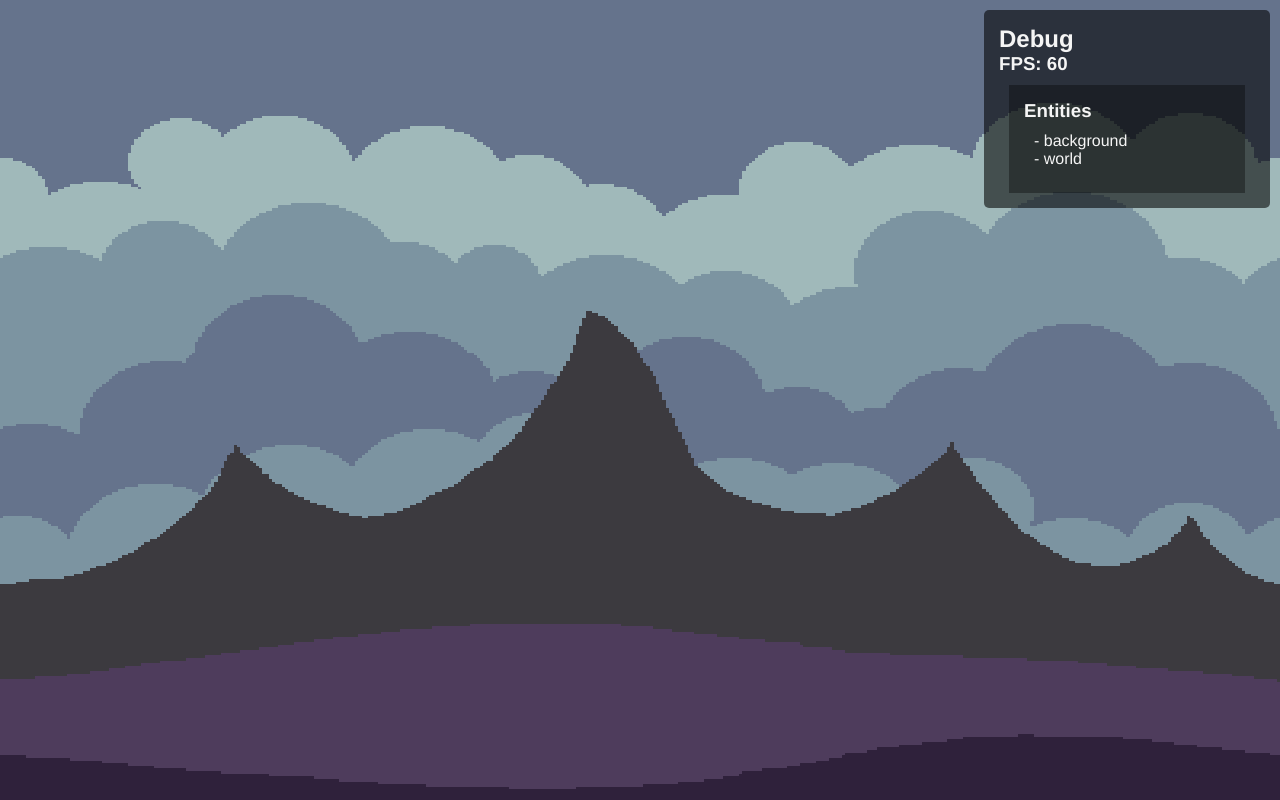
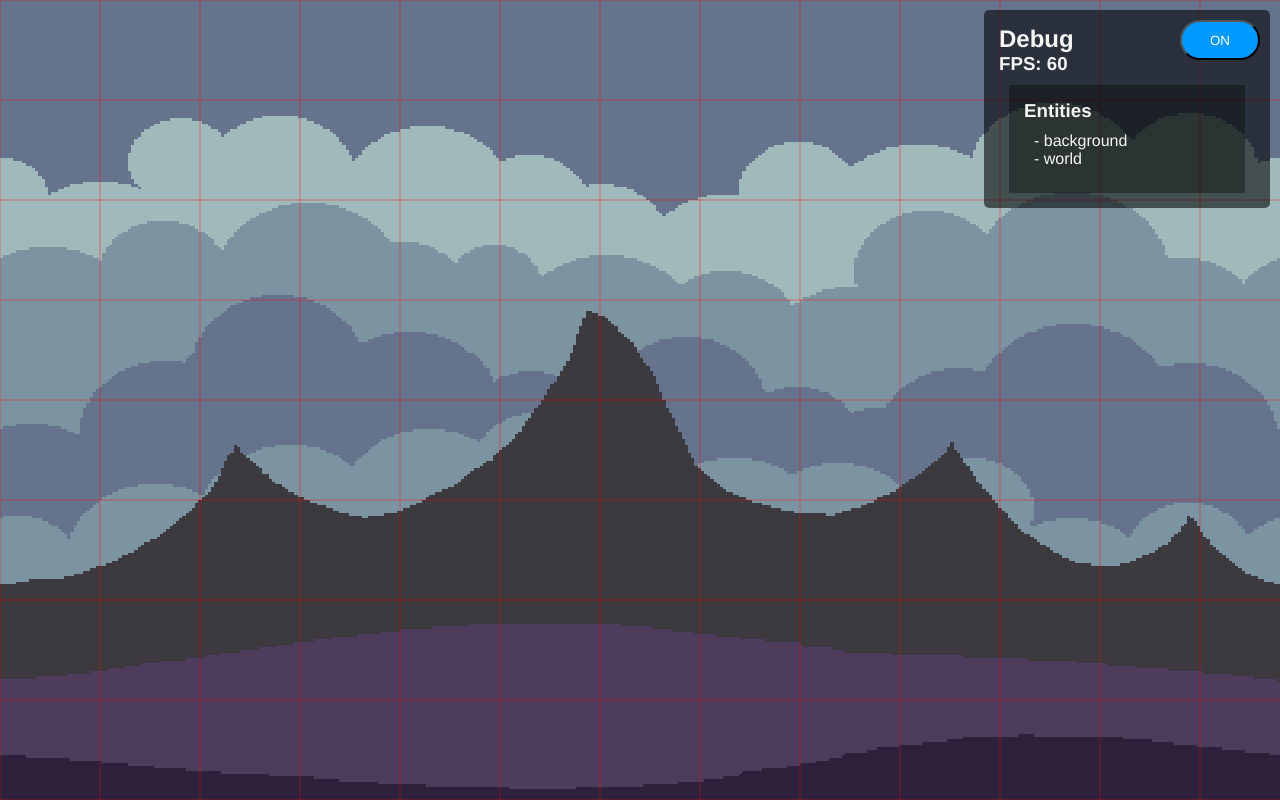
Before and after one commit to lorenzo774/koala-engine, a website with bundled scripts: page public/index.html in a window 1280 px wide. Built offline with nearby package versions, Linux system fonts and the light colour scheme.

Commit message:
Add toggle debug mode btn and grid to tilemap

```diff
--- a/public/index.html
+++ b/public/index.html
@@ -11,7 +11,10 @@
     <body>
         <div id="app">
             <canvas id="canvas"></canvas>
-            <div class="hide" id="ui-debug">
+            <!-- DEBUG UI -->
+            <div class="ui hide" id="ui-debug">
+                <!-- TOGGLE DEBUG MODE -->
+                <button id="toggle-debug-mode" class="ui on">ON</button>
                 <h2>Debug</h2>
                 <h3 id="fps">FPS:</h3>
                 <div class="debug-section">
--- a/public/style.css
+++ b/public/style.css
@@ -1,6 +1,7 @@
 * {
     margin: 0;
     padding: 0;
+    font-family: Helvetica;
 }
 
 #app {
@@ -15,16 +16,35 @@
     height: 100vh;
 }
 
+.ui {
+    position: absolute;
+}
+
 #ui-debug {
     background-color: rgba(0, 0, 0, 0.573);
     top: 10px;
     right: 10px;
     width: 20%;
-    position: absolute;
     padding: 15px 15px 5px 15px;
-    font-family: Helvetica;
     color: whitesmoke;
     border-radius: 5px;
+}
+
+#toggle-debug-mode {
+    top: 10px;
+    right: 10px;
+    width: 80px;
+    height: 40px;
+    border-radius: 30px;
+    color: white;
+}
+
+.on {
+    background-color: rgb(0, 153, 255);
+}
+
+.off {
+    background-color: rgb(255, 133, 133);
 }
 
 .debug-section {
--- a/src/core/components/collisionbody.ts
+++ b/src/core/components/collisionbody.ts
@@ -1,3 +1,4 @@
+import { Settings } from "../../settings.js";
 import { CollisionBox } from "../collision-box.js";
 import { Component } from "../component.js";
 import { Entity } from "../entity.js";
@@ -38,7 +39,7 @@ export abstract class CollisionBody extends Component {
     }
 
     debugDraw(ctx: CanvasRenderingContext2D) {
-        ctx.fillStyle = "rgba(255, 0, 0, 0.4)";
+        ctx.fillStyle = Settings.DEBUG_COLOR;
         ctx.fillRect(
             this.transform.position.x + this.collisionBox.offset.x,
             this.transform.position.y + this.collisionBox.offset.y,
--- a/src/core/components/tilemap.ts
+++ b/src/core/components/tilemap.ts
@@ -1,19 +1,16 @@
+import { Settings } from "../../settings.js";
 import { Component } from "../component.js";
 import { Entity } from "../entity.js";
 import { Vector2 } from "../math/vector2.js";
 import { Tileset } from "../tileset.js";
-import { Transform } from "./transform.js";
 
 export class Tilemap extends Component {
-    private transform: Transform;
-
     constructor(
         entity: Entity,
         private tileset: Tileset = null,
         private map: number[][] = [[]]
     ) {
         super(entity);
-        this.transform = entity.getComponent<Transform>(Transform);
     }
 
     // Draw single tile
@@ -40,10 +37,38 @@ export class Tilemap extends Component {
     }
 
     draw(ctx: CanvasRenderingContext2D) {
-        this.map.forEach((row, i) =>
-            row.forEach((tile, j) =>
-                this.drawTile.call(this, ctx, tile, new Vector2(j, i))
-            )
-        );
+        for (let i = 0; i < this.map.length; i++) {
+            for (let j = 0; j < this.map[i].length; j++) {
+                this.drawTile(ctx, this.map[i][j], new Vector2(j, i));
+            }
+        }
+    }
+
+    debugDraw(ctx: CanvasRenderingContext2D) {
+        // Get max length in the map
+        let maxLength = 0;
+        for (let i = 0; i < this.map.length; i++) {
+            if (this.map[i].length > maxLength) {
+                maxLength = this.map[i].length;
+            }
+        }
+        // Draw rows
+        for (let i = 0; i <= this.map.length; i++) {
+            ctx.beginPath();
+            ctx.strokeStyle = Settings.DEBUG_COLOR;
+            ctx.moveTo(0, i * this.tileset.worldSize.y);
+            ctx.lineTo(Settings.WIDTH, i * this.tileset.worldSize.y);
+            ctx.stroke();
+            ctx.closePath();
+        }
+        // Draw columns
+        for (let i = 0; i <= maxLength; i++) {
+            ctx.beginPath();
+            ctx.strokeStyle = Settings.DEBUG_COLOR;
+            ctx.moveTo(i * this.tileset.worldSize.x, 0);
+            ctx.lineTo(i * this.tileset.worldSize.x, Settings.HEIGHT);
+            ctx.stroke();
+            ctx.closePath();
+        }
     }
 }
--- a/src/core/debug/ui-debug.ts
+++ b/src/core/debug/ui-debug.ts
@@ -1,4 +1,5 @@
-import { Entity } from "../entity";
+import { Settings } from "../../settings.js";
+import { Entity } from "../entity.js";
 
 export class UIDebug {
     // Singleton
@@ -12,6 +13,18 @@ export class UIDebug {
 
     private entityList: HTMLUListElement = document.querySelector("#ui-entity");
     private fpsLbl: HTMLElement = document.querySelector("#fps");
+    private toggleDebugUI: HTMLButtonElement =
+        document.querySelector("#toggle-debug-mode");
+
+    constructor() {
+        if (!this.toggleDebugUI) return;
+        this.toggleDebugUI.addEventListener("click", (_) => {
+            Settings.DEBUG_MODE = !Settings.DEBUG_MODE;
+            this.toggleDebugUI.textContent = Settings.DEBUG_MODE ? "ON" : "OFF";
+            this.toggleDebugUI.classList.toggle("on");
+            this.toggleDebugUI.classList.toggle("off");
+        });
+    }
 
     showDebugUI() {
         document.querySelector("#ui-debug").classList.remove("hide");
--- a/src/core/tileset.ts
+++ b/src/core/tileset.ts
@@ -2,7 +2,7 @@ import { Vector2 } from "./math/vector2.js";
 
 export class Tileset {
     public columns: number;
-    public row: number;
+    public rows: number;
 
     constructor(
         public texture: HTMLImageElement,
@@ -10,6 +10,6 @@ export class Tileset {
         public worldSize: Vector2
     ) {
         this.columns = texture.width / this.tileSize.x;
-        this.row = texture.height / this.tileSize.y;
+        this.rows = texture.height / this.tileSize.y;
     }
 }
--- a/src/settings.ts
+++ b/src/settings.ts
@@ -20,6 +20,7 @@ export class Settings {
 
     // DEV
     static DEBUG_MODE: boolean = true;
+    static DEBUG_COLOR: string = "rgba(255, 0, 0, 0.4)";
 
     // Rendering
     static FPS: number = 60;
```
